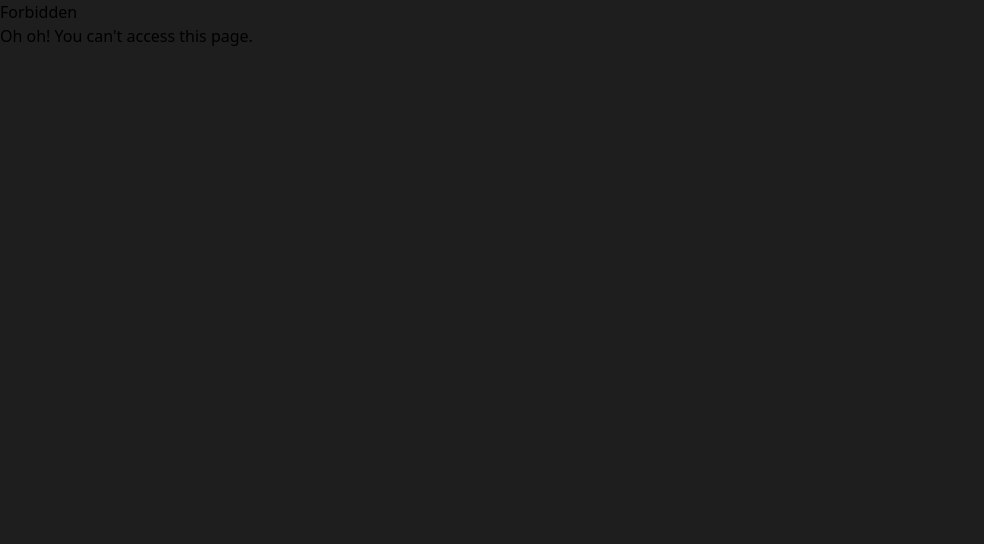
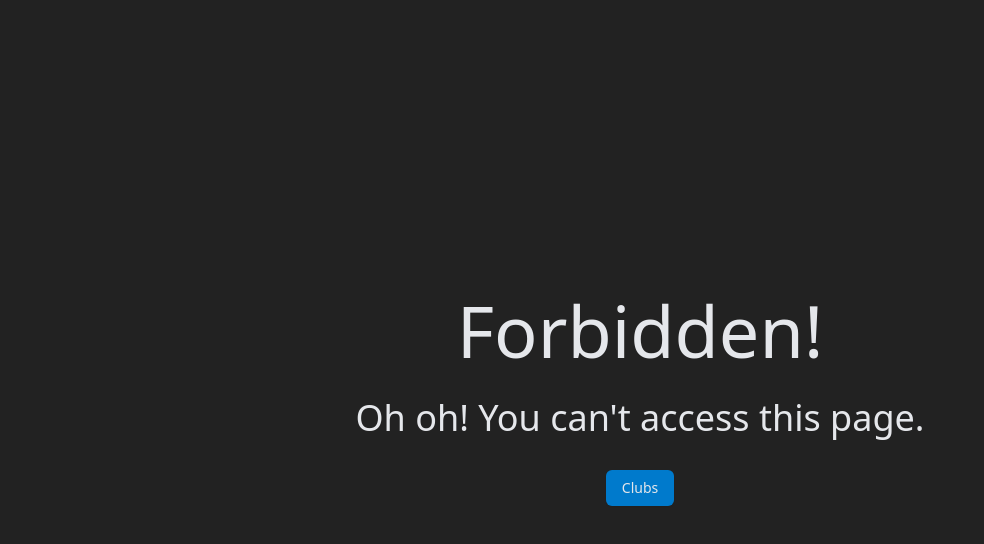
Before and after one commit to dougbeckwith/golf-app, a React (Create React App) app in the folder client/: page /forbidden in a window 1280 px wide. Shown: the top 544 px of the page, without its empty margins (0-984 px from the left). Built offline with nearby package versions, Linux system fonts and the light colour scheme.

Commit message:
update error pages

```diff
--- a/client/src/pages/Forbidden.jsx
+++ b/client/src/pages/Forbidden.jsx
@@ -1,13 +1,21 @@
 import React from "react";
+import { Link } from "react-router-dom";
 
 const Forbidden = () => {
   return (
-    <main>
-      <div class="wrap">
-        <h2>Forbidden</h2>
-        <p>Oh oh! You can't access this page.</p>
+    <div className="bg-dark-400 text-gray-300 h-screen flex justify-center items-center">
+      <div className="text-center">
+        <h1 className="text-7xl mb-8">Forbidden!</h1>
+        <p className="text-4xl mb-8">Oh oh! You can't access this page.</p>
+        <Link to="/clubs">
+          <button
+            type="button"
+            className="px-4 py-2 text-sm font-medium rounded-md shadow-sm text-gray-300 bg-blue-400 hover:bg-blue-300 ">
+            Clubs
+          </button>
+        </Link>
       </div>
-    </main>
+    </div>
   );
 };
 
--- a/client/src/pages/NotFound.jsx
+++ b/client/src/pages/NotFound.jsx
@@ -7,11 +7,11 @@ const NotFound = () => {
       <div className="text-center">
         <h1 className="text-7xl mb-8">Oops!</h1>
         <p className="text-4xl mb-8">404 - Page Not Found!</p>
-        <Link to="/">
+        <Link to="/clubs">
           <button
             type="button"
             className="px-4 py-2 text-sm font-medium rounded-md shadow-sm text-gray-300 bg-blue-400 hover:bg-blue-300 ">
-            Try Demo
+            Clubs
           </button>
         </Link>
       </div>
--- a/client/src/pages/UnhandledError.jsx
+++ b/client/src/pages/UnhandledError.jsx
@@ -1,13 +1,21 @@
 import React from "react";
+import { Link } from "react-router-dom";
 
 const UnhandledError = () => {
   return (
-    <main>
-      <div class="wrap">
-        <h2>Error</h2>
-        <p>Sorry! We just encountered an unexpected error.</p>
+    <div className="bg-dark-400 text-gray-300 h-screen flex justify-center items-center">
+      <div className="text-center">
+        <h1 className="text-7xl mb-8">Oops!</h1>
+        <p className="text-4xl mb-8">500 - Server Error!</p>
+        <Link to="/clubs">
+          <button
+            type="button"
+            className="px-4 py-2 text-sm font-medium rounded-md shadow-sm text-gray-300 bg-blue-400 hover:bg-blue-300 ">
+            Clubs
+          </button>
+        </Link>
       </div>
-    </main>
+    </div>
   );
 };
 
```
